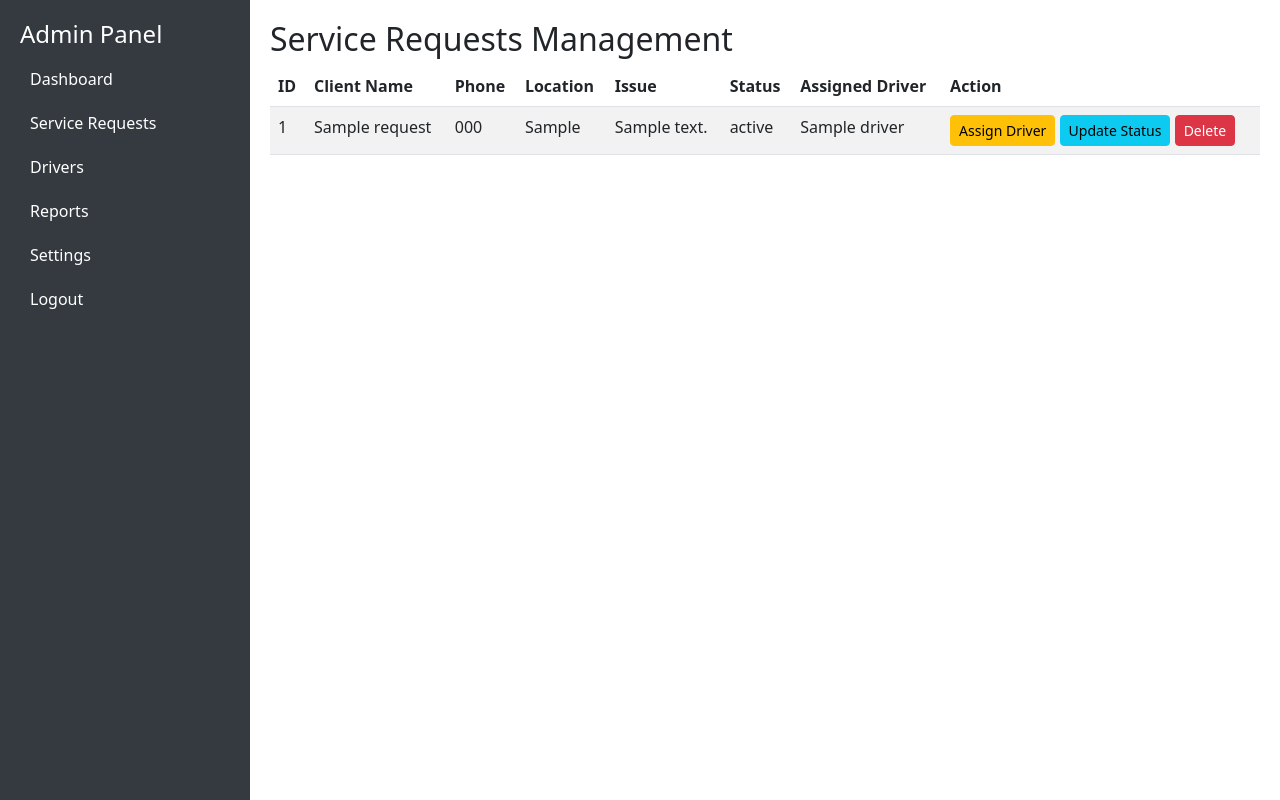
After one commit to mbalike/vbams, a PHP site: page /service_requests.php in a window 1280 px wide. The commit adds this page. Run offline with PHP 8.4, Linux system fonts and the light colour scheme; tables that the repository leaves empty or names only in its code hold one stand-in row (values such as "Sample post").

Commit message:
Requests management added

```diff
--- a/admin-dash.html
+++ b/dashboard.php
@@ -36,8 +36,8 @@
 <body>
     <div class="sidebar">
         <h4>Admin Panel</h4>
-        <a href="#">Dashboard</a>
-        <a href="#">Service Requests</a>
+        <a href="dashboard.php">Dashboard</a>
+        <a href="service_requests.php">Service Requests</a>
         <a href="#">Drivers</a>
         <a href="#">Reports</a>
         <a href="#">Settings</a>
--- a/php/login.php
+++ b/php/login.php
@@ -38,7 +38,7 @@ if ($_SERVER["REQUEST_METHOD"] == "POST") {
             $_SESSION['user_id'] = $user['id'];
             $_SESSION['user_name'] = $user['name'];
             $_SESSION['user_type'] = $user['user_type'];
-            header("Location: ../admin-dash.html");
+            header("Location: ../dashboard.php");
             exit();
         } else {
             $errors[] = "Incorrect password.";
--- /dev/null
+++ b/php/logout.php
@@ -0,0 +1,6 @@
+<?php
+session_start();
+session_destroy();
+header("Location: ../login.html");
+exit();
+?>
--- /dev/null
+++ b/service_requests.php
@@ -0,0 +1,113 @@
+<?php
+ini_set('display_errors', 1);
+error_reporting(E_ALL);
+
+// Include database connection file
+include('php/db.php');
+
+// Fetch service requests from the database
+$query = "SELECT * FROM requests";
+$result = mysqli_query($conn, $query);
+?>
+
+<!DOCTYPE html>
+<html lang="en">
+<head>
+    <meta charset="UTF-8">
+    <meta name="viewport" content="width=device-width, initial-scale=1.0">
+    <title>Admin Dashboard - Service Requests</title>
+    <link href="https://cdn.jsdelivr.net/npm/bootstrap@5.3.0/dist/css/bootstrap.min.css" rel="stylesheet">
+    <style>
+        body {
+            display: flex;
+        }
+        .sidebar {
+            width: 250px;
+            height: 100vh;
+            background: #343a40;
+            color: white;
+            padding: 20px;
+            position: fixed;
+        }
+        .sidebar a {
+            color: white;
+            display: block;
+            padding: 10px;
+            text-decoration: none;
+        }
+        .sidebar a:hover {
+            background: #495057;
+        }
+        .content {
+            margin-left: 250px;
+            padding: 20px;
+            width: 100%;
+        }
+    </style>
+</head>
+<body>
+    <div class="sidebar">
+        <h4>Admin Panel</h4>
+        <a href="dashboard.php">Dashboard</a>
+        <a href="service_requests.php">Service Requests</a>
+        <a href="#">Drivers</a>
+        <a href="#">Reports</a>
+        <a href="#">Settings</a>
+        <a href="php/logout.php">Logout</a>
+    </div>
+
+    <div class="content">
+        <h2>Service Requests Management</h2>
+        <table class="table table-striped">
+            <thead>
+                <tr>
+                    <th>ID</th>
+                    <th>Client Name</th>
+                    <th>Phone</th>
+                    <th>Location</th>
+                    <th>Issue</th>
+                    <th>Status</th>
+                    <th>Assigned Driver</th>
+                    <th>Action</th>
+                </tr>
+            </thead>
+            <tbody>
+                <?php while($row = mysqli_fetch_assoc($result)): ?>
+                    <tr>
+                        <td><?= $row['id'] ?></td>
+                        <td><?= $row['name'] ?></td>
+                        <td><?= $row['phone'] ?></td>
+                        <td><?= $row['location'] ?></td>
+                        <td><?= $row['problem_description'] ?></td>
+                        <td><?= $row['status'] ?></td>
+                        <td>
+                            <?php
+                            // Fetch assigned driver details if any
+                            if ($row['assigned_driver_id']) {
+                                $driver_query = "SELECT * FROM drivers WHERE id = " . $row['assigned_driver_id'];
+                                $driver_result = mysqli_query($conn, $driver_query);
+                                $driver = mysqli_fetch_assoc($driver_result);
+                                echo $driver['name'] ;
+                            } else {
+                                echo 'Not Assigned';
+                            }
+                            ?>
+                        </td>
+                        <td>
+                            <!-- Action buttons to update status or assign driver -->
+                            <a href="assign_driver.php?id=<?= $row['id'] ?>" class="btn btn-warning btn-sm">Assign Driver</a>
+                            <a href="update_status.php?id=<?= $row['id'] ?>" class="btn btn-info btn-sm">Update Status</a>
+                            <a href="delete_request.php?id=<?= $row['id'] ?>" class="btn btn-danger btn-sm">Delete</a>
+                        </td>
+                    </tr>
+                <?php endwhile; ?>
+            </tbody>
+        </table>
+    </div>
+</body>
+</html>
+
+<?php
+// Close database connection
+ mysqli_close($conn);
+?>
```
